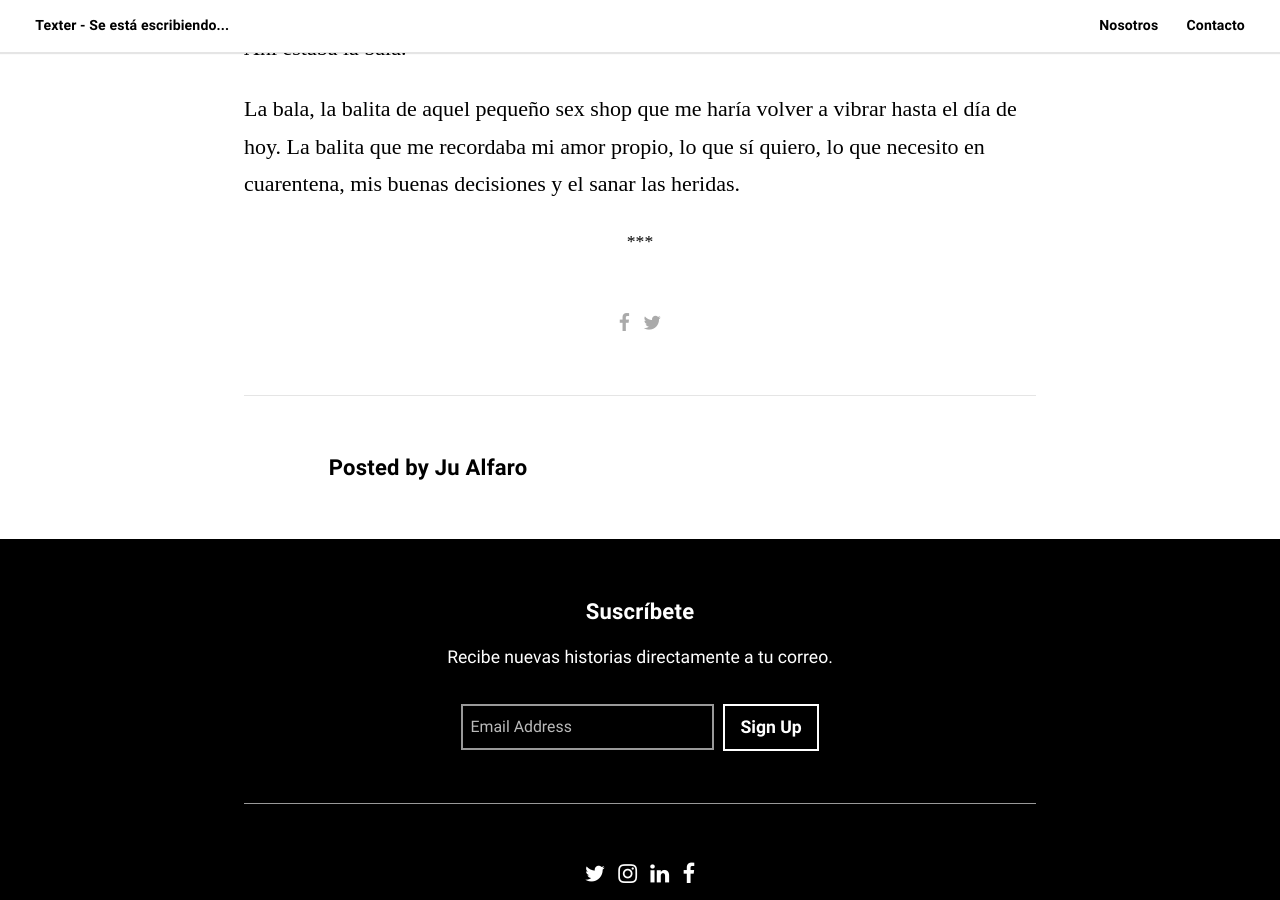
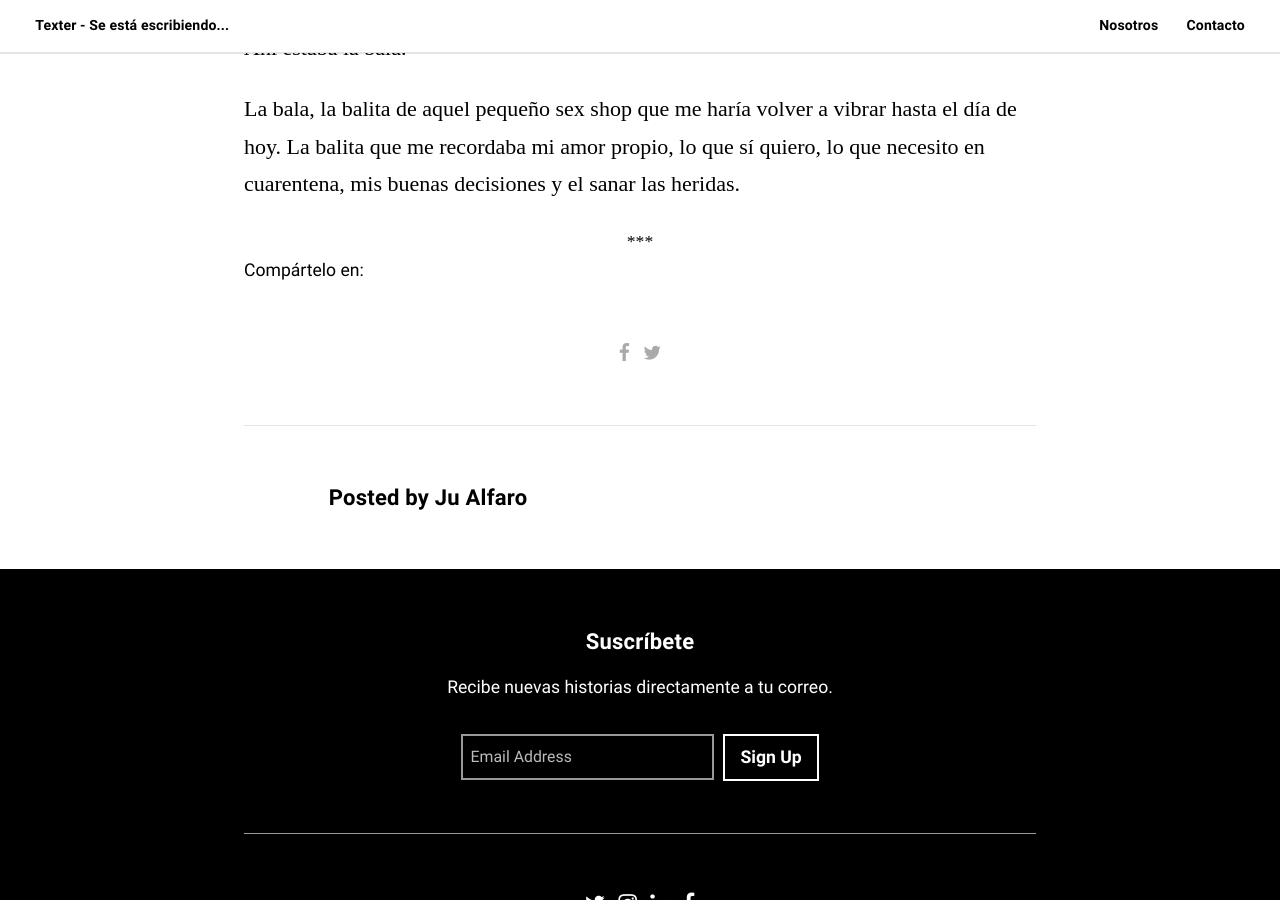
Before and after one commit to Robok3000/Texter2, a Jekyll site: the page built from _posts/2020-03-26-la-bala.md, in a window 1280 px wide and 900 px high, scrolled down 2701 px. Built offline with Jekyll 4.4.1, drawn with Linux system fonts in a browser that asks for light colours; some web fonts are replaced.

Commit message:
Update share.html

```diff
--- a/_includes/share.html
+++ b/_includes/share.html
@@ -1,4 +1,8 @@
+<div class="share-links">
+                    <span class="meta-before">Compártelo en:</span>
 <ul class="post__social">
   <li><a href="https://www.facebook.com/sharer/sharer.php?u={{ site.production_url }}{{ page.url | remove_first: '/' }}"><i class="fa fa-facebook"></i></a></li>
   <li><a href="https://twitter.com/intent/tweet?&text={{ page.title | url_encode }}&amp;url={{ site.production_url }}{{ page.url | remove_first: '/' }}{% if page.author %}+escrito por+{{ page.author }}{% endif %}"><i class="fa fa-twitter"></i></a></li>
 </ul>
+
+</div>
```
